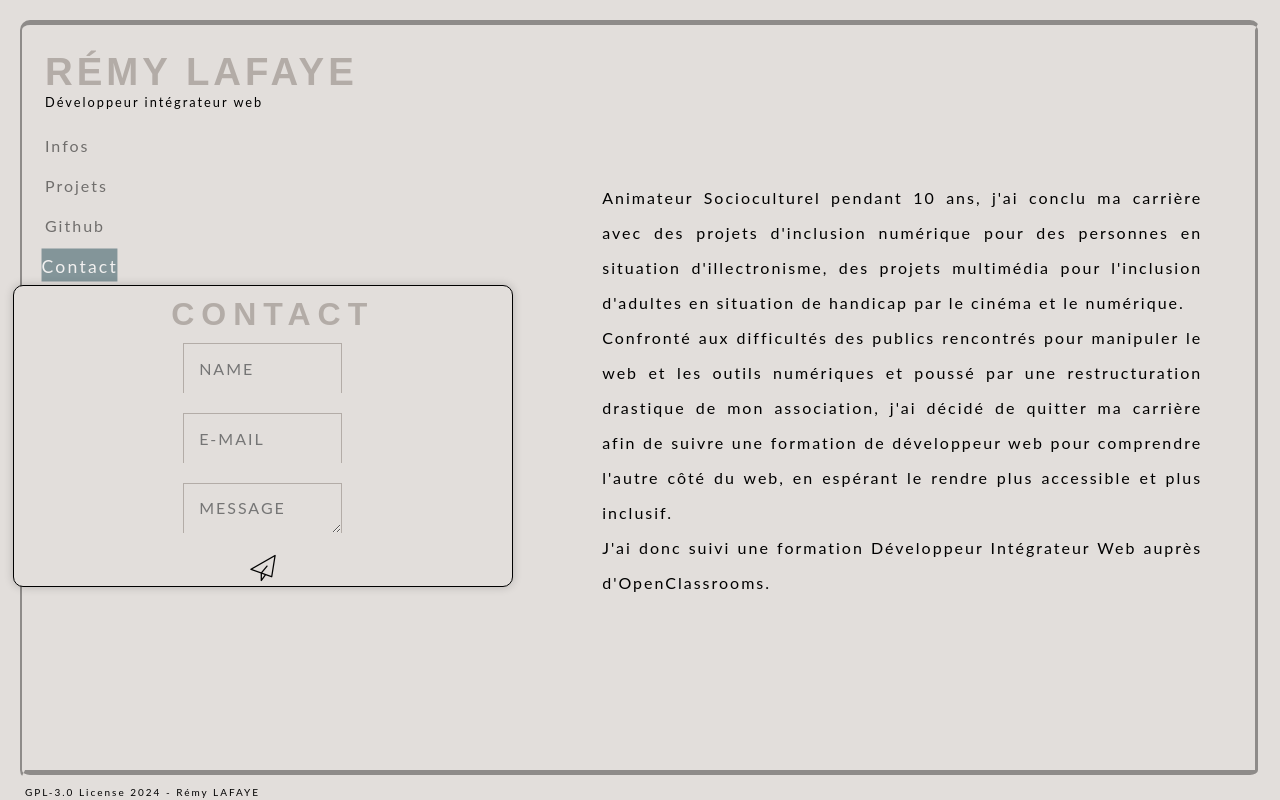
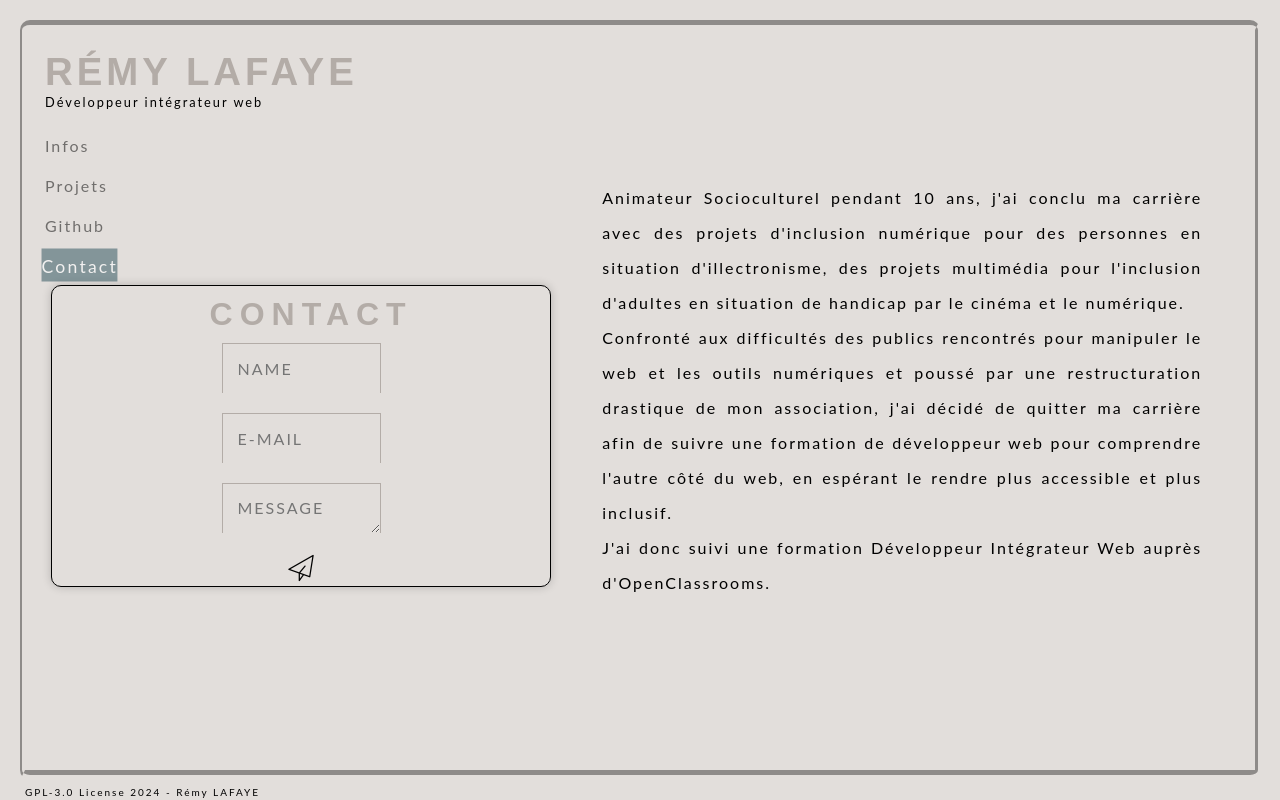
Before and after one commit to RKL715/rl-portfolio, a React (Vite) app: page / in a window 1280 px wide. Both pictures are taken after a click on the button "Contact". Built offline with nearby package versions, Linux system fonts and the light colour scheme; the HTML template or start-up script is replaced by a standard one; a web font is replaced by a local one.

Commit message:
## changed : * adjusted contact form position

```diff
--- a/src/components/Contact/_contact.scss
+++ b/src/components/Contact/_contact.scss
@@ -4,7 +4,7 @@
 .contact-form {
   @include mixins.modal;
   position: fixed;
-  left: 1vw;
+  left: 4vw;
   width: clamp(90%, 2vw, 100%);
 
   .contact-form-fields, form{
--- a/src/styles/main.css
+++ b/src/styles/main.css
@@ -113,7 +113,7 @@ header .header-middle-block ul li a:hover, header .header-middle-block ul li a:a
   border: black 1px solid;
   box-shadow: 0 0 10px rgba(0, 0, 0, 0.2);
   position: fixed;
-  left: 1vw;
+  left: 4vw;
   width: clamp(90%, 2vw, 100%);
 }
 .contact-form .contact-form-fields, .contact-form form {
```
